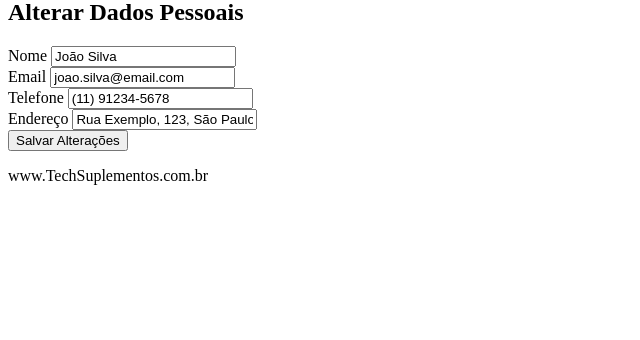
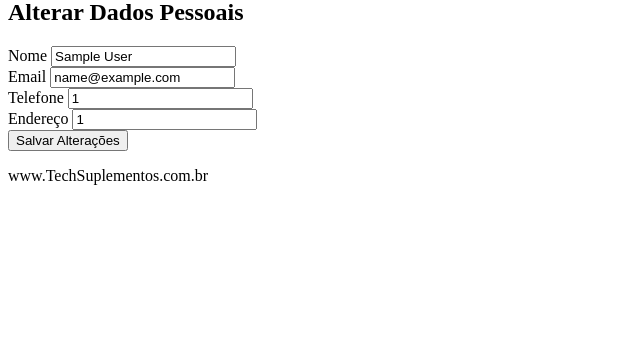
Before and after one commit to PedroRoque5/TechSuplementos, a PHP site: page /index.php?pg=dados in a window 1280 px wide. Shown: the part 460-800 px from the top of the page, without its empty margins (0-640 px from the left). Run offline with PHP 8.4, Linux system fonts and the light colour scheme; the visitor is signed in with stand-in values (Sample User, id 1); a stand-in replaces the project's code that opens the database connection; some libraries are stand-ins or nearby versions.

Commit message:
correcao nos dados visiveis ao usuario

```diff
--- a/View/login/cliente/validar_login.php
+++ b/View/login/cliente/validar_login.php
@@ -6,7 +6,7 @@ require_once '../TechSuplementos/TechSuplementos/DAO/Conexao.php'; // Ajuste par
 
 // Verifica se os campos email e senha foram enviados via POST
 if ($_SERVER['REQUEST_METHOD'] === 'POST') {
-    $email = filter_input(INPUT_POST, 'email', FILTER_SANITIZE_EMAIL);
+    $email = filter_input(INPUT_POST, 'email', FILTER_SANITIZE_STRING);
     $nome = filter_input(INPUT_POST, 'nome', FILTER_SANITIZE_STRING);
     $cpf = filter_input(INPUT_POST, 'cpf', FILTER_SANITIZE_STRING);
     $telefone = filter_input(INPUT_POST, 'telefone', FILTER_SANITIZE_STRING);
@@ -39,6 +39,7 @@ if ($_SERVER['REQUEST_METHOD'] === 'POST') {
                 // Iniciar sessão do usuário
                 $_SESSION['usuario_id'] = $usuario['id'];
                 $_SESSION['nome'] = $usuario['nome'];
+                $_SESSION['email'] = $usuario['email'];
                 $_SESSION['cpf'] = $usuario['cpf'];
                 $_SESSION['telefone'] = $usuario['telefone'];
 
--- a/View/menu/perfil/dados.php
+++ b/View/menu/perfil/dados.php
@@ -1,52 +1,45 @@
+<?php
+session_start();
+require_once './TechSuplementos/DAO/Conexao.php';
+require_once './index.php';
+
+// Dados do usuário logado vindos da sessão
+$nome = $_SESSION['nome'] ?? '';
+$email = $_SESSION['email'] ?? '';
+$telefone = $_SESSION['telefone'] ?? '';
+$endereco = $_SESSION['endereco'] ?? ''; // adicione isso no login, se ainda não estiver lá
+?>
+
 <link href="<?= ASSETS ?>css/dados.css" rel="stylesheet">
+
 <div class="form-container">
     <h2>Alterar Dados Pessoais</h2>
-    <form id="personalDataForm" onsubmit="return salvarDados(event)">
+
+    <?php if (isset($_GET['success'])): ?>
+        <p style="color: green;">Dados atualizados com sucesso!</p>
+    <?php endif; ?>
+
+    <form method="POST" action="./TechSuplementos/DAO/alterar_dados.php">
         <div class="form-group">
             <label for="nome">Nome</label>
-            <input type="text" id="nome" name="nome" value="João Silva" required>
+            <input type="text" id="nome" name="nome" value="<?= htmlspecialchars($nome) ?>" required>
         </div>
 
         <div class="form-group">
             <label for="email">Email</label>
-            <input type="email" id="email" name="email" value="joao.silva@email.com" required>
+            <input type="email" id="email" name="email" value="<?= htmlspecialchars($email) ?>" required>
         </div>
 
         <div class="form-group">
             <label for="telefone">Telefone</label>
-            <input type="tel" id="telefone" name="telefone" value="(11) 91234-5678" required>
+            <input type="tel" id="telefone" name="telefone" value="<?= htmlspecialchars($telefone) ?>" required>
         </div>
 
         <div class="form-group">
             <label for="endereco">Endereço</label>
-            <input type="text" id="endereco" name="endereco" value="Rua Exemplo, 123, São Paulo" required>
+            <input type="text" id="endereco" name="endereco" value="<?= htmlspecialchars($endereco) ?>" required>
         </div>
 
         <button type="submit" class="btn">Salvar Alterações</button>
     </form>
-
-    <div id="message" class="message"></div>
 </div>
-<script>
-    // Função para simular o salvamento de dados
-    function salvarDados(event) {
-        event.preventDefault(); // Impede o envio do formulário
-
-        // Recupera os dados do formulário
-        const nome = document.getElementById('nome').value;
-        const email = document.getElementById('email').value;
-        const telefone = document.getElementById('telefone').value;
-        const endereco = document.getElementById('endereco').value;
-
-        // Simula o salvamento e exibe uma mensagem de sucesso
-        const messageDiv = document.getElementById('message');
-        messageDiv.innerHTML = `<p>Dados atualizados com sucesso!</p>
-                                    <ul>
-                                        <li><strong>Nome:</strong> ${nome}</li>
-                                        <li><strong>Email:</strong> ${email}</li>
-                                        <li><strong>Telefone:</strong> ${telefone}</li>
-                                        <li><strong>Endereço:</strong> ${endereco}</li>
-                                    </ul>`;
-        messageDiv.style.color = 'green';
-    }
-</script>
```
Also changed, not shown: TechSuplementos/DAO/alterar_dados.php (added, +36 -0 lines).
